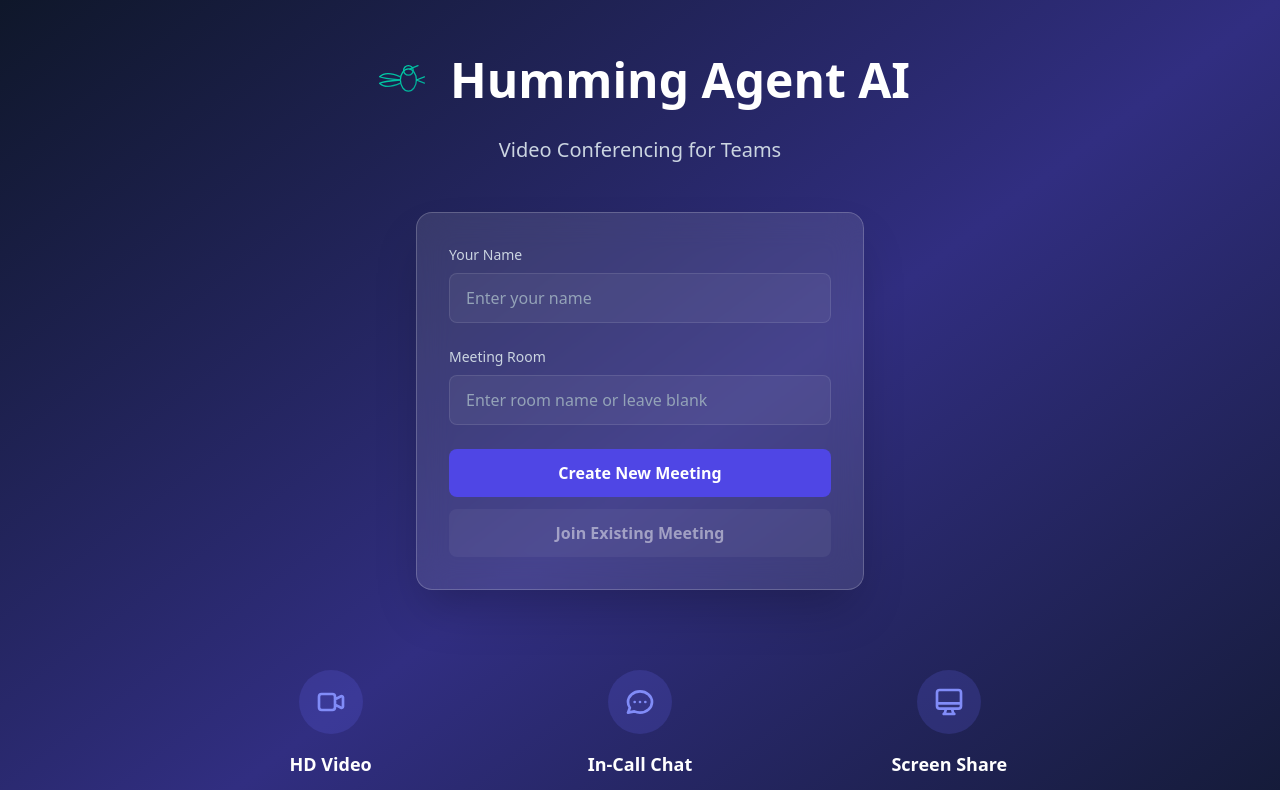
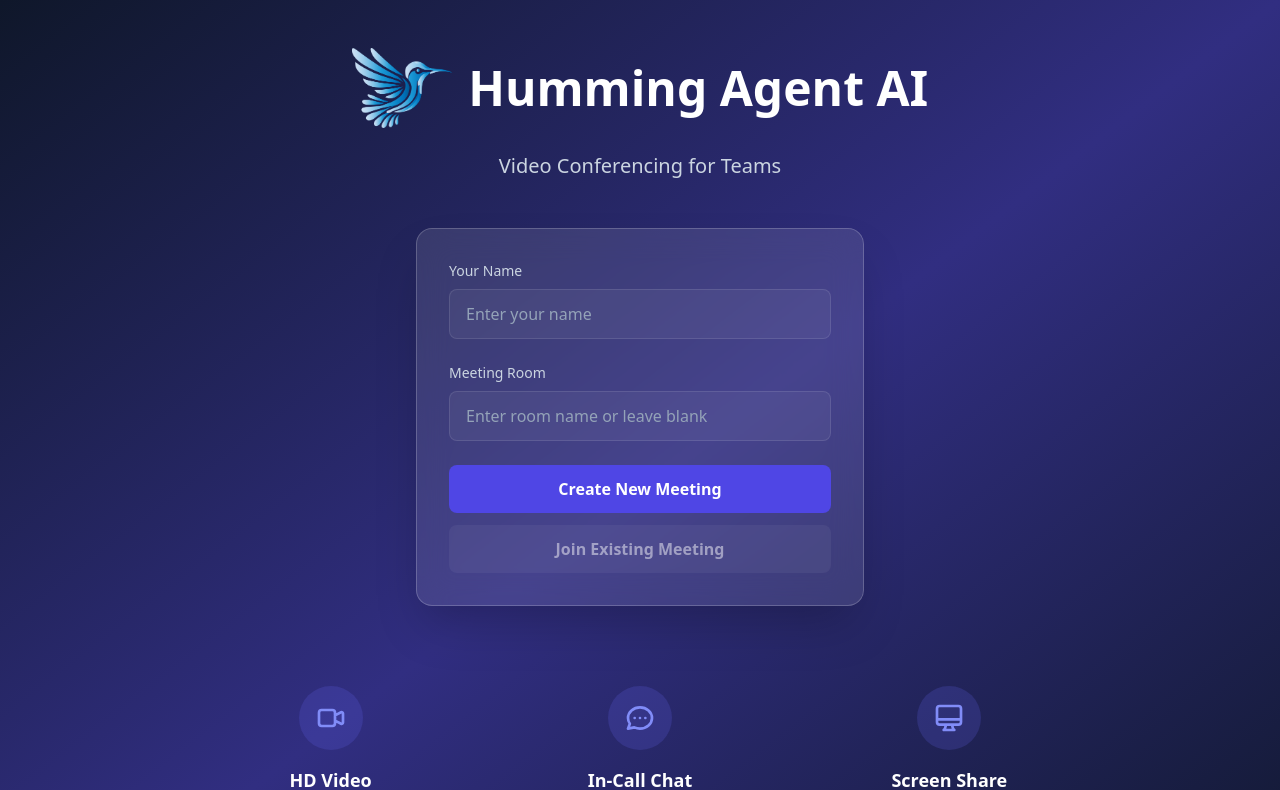
Before and after one commit to Airfresh-joey/humming-video-platform, a Next.js app: page / in a window 1280 px wide. Shown: the top 790 px of the page. Built offline with nearby package versions, Linux system fonts and the light colour scheme.

Commit message:
Update logo to Humming Agent hummingbird

```diff
--- a/src/app/page.tsx
+++ b/src/app/page.tsx
@@ -60,7 +60,7 @@ export default function Home() {
         {/* Header with Logo */}
         <div className="text-center mb-12">
           <div className="flex items-center justify-center gap-4 mb-6">
-            <img src="/logo.svg" alt="Humming Agent AI" className="h-16 w-auto" />
+            <img src="/humming-logo.png" alt="Humming Agent AI" className="h-20 w-auto" />
             <h1 className="text-4xl md:text-5xl font-bold text-white">
               Humming Agent AI
             </h1>
--- a/src/app/room/[roomId]/page.tsx
+++ b/src/app/room/[roomId]/page.tsx
@@ -183,7 +183,7 @@ function RoomContent() {
       {/* Header */}
       <header className="bg-slate-800/50 backdrop-blur border-b border-slate-700 px-4 py-3 flex items-center justify-between">
         <div className="flex items-center gap-4">
-          <img src="/logo.svg" alt="Humming Agent AI" className="h-8 w-auto" />
+          <img src="/humming-logo.png" alt="Humming Agent AI" className="h-10 w-auto" />
           <h1 className="text-white font-semibold">Meeting: {roomId}</h1>
           <span className="text-slate-400 text-sm">
             {participantCount} participant{participantCount !== 1 ? 's' : ''}
```
Also changed, not shown: public/humming-logo.png (added).
